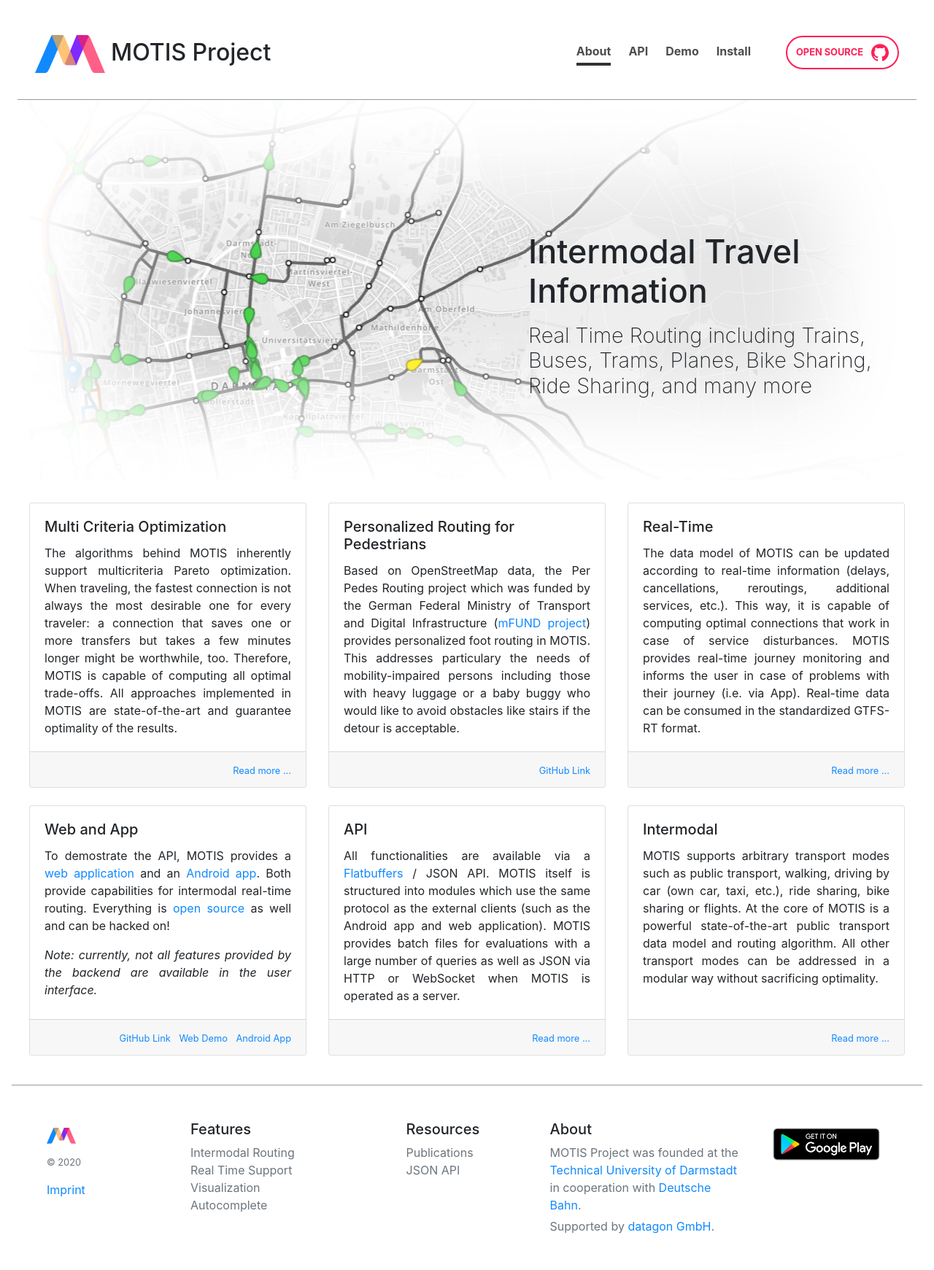
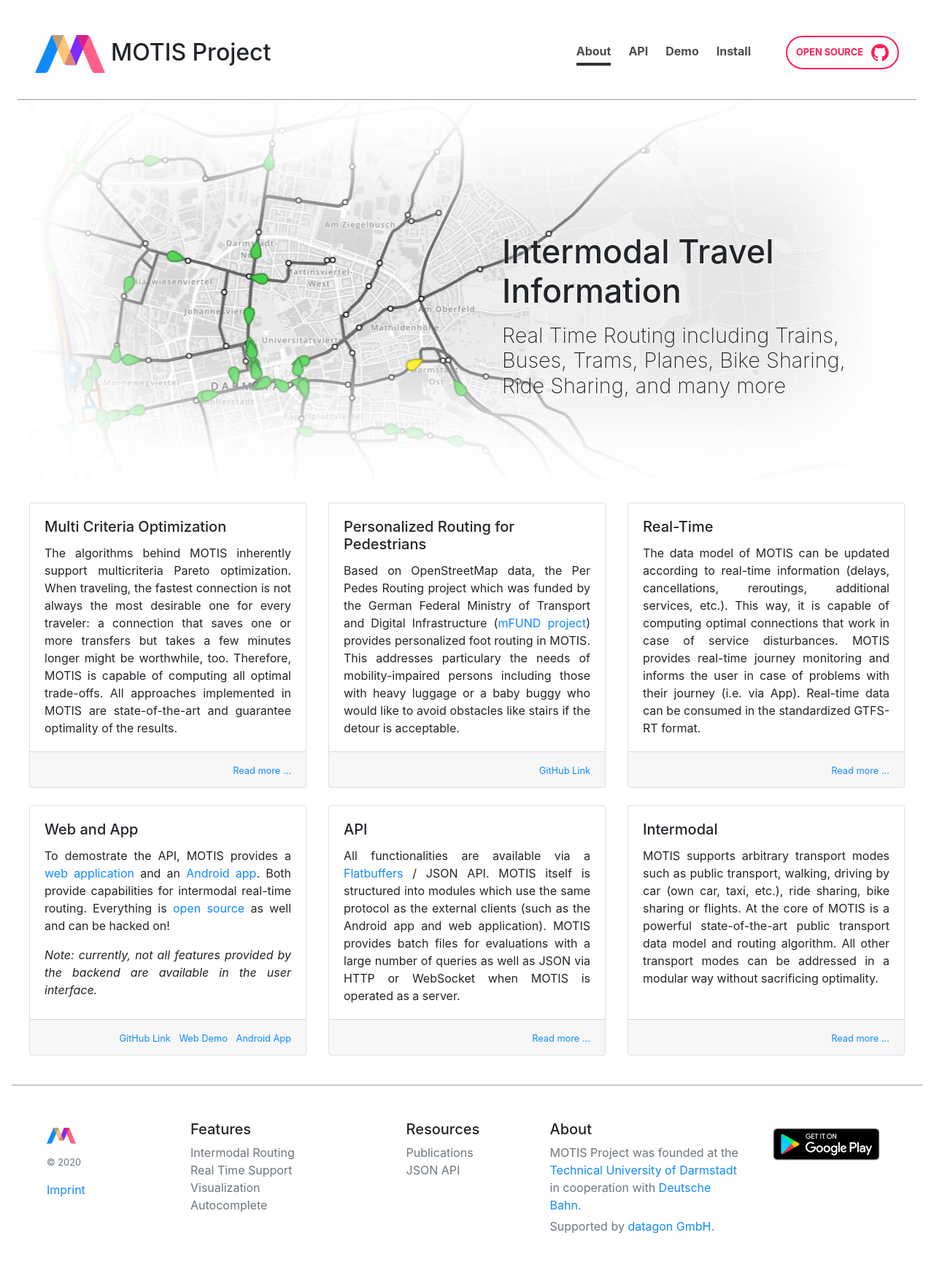
Before and after one commit to motis-project/motis-page, a Jekyll site: the page built from index.html, in a window 1280 px wide. Shown: the whole page at 73% size. Built offline with Jekyll 4.4.1, drawn with Linux system fonts in a browser that asks for light colours.

Commit message:
change slogan position on front page

```diff
--- a/assets/page.css
+++ b/assets/page.css
@@ -142,8 +142,9 @@ a {
 
 @media (min-width: 1024px) {
   .slogan {
-    left: 57%;
-    width: 42%;
+    text-shadow: white 0px 0px 4px;
+    left: 54%;
+    width: 41%;
   }
   .map {
     border: solid 20em rgba(#000, .2);
```
